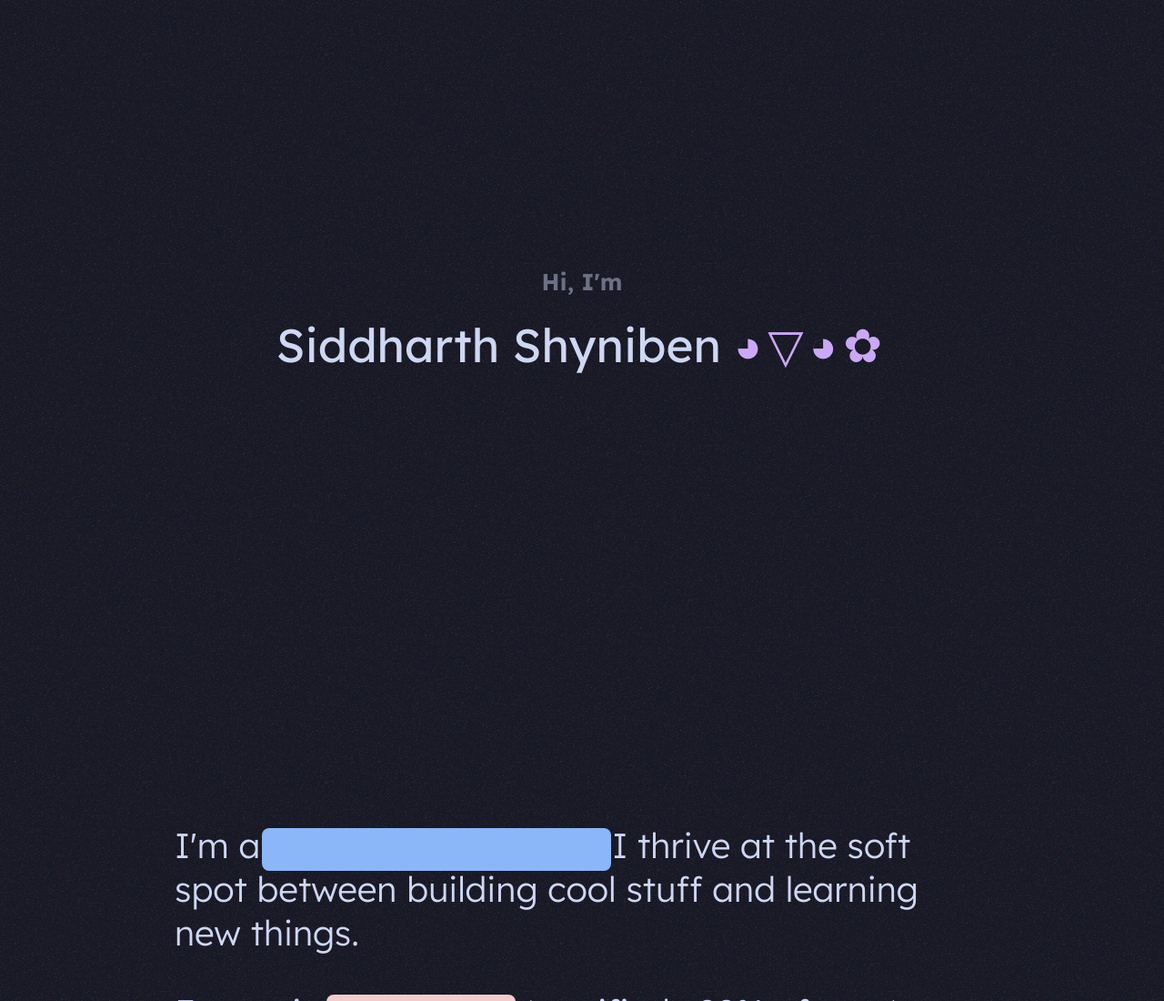
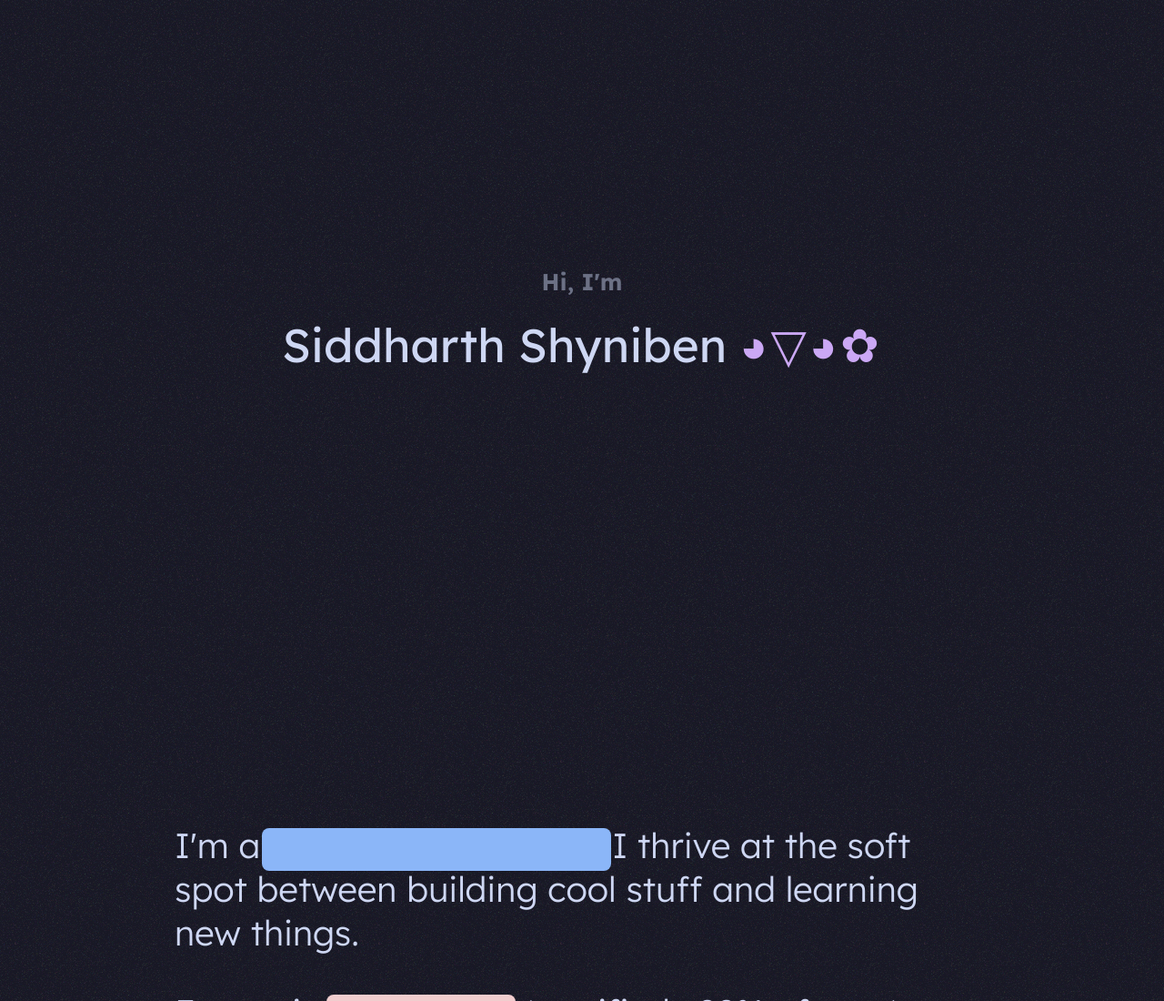
Before and after one commit to SiddharthShyniben/mp, a plain HTML site: page index.html in a window 1280 px wide. Shown: the top 1100 px of the page at 91% size. Drawn offline with nearby package versions, Linux system fonts and the light colour scheme.

Commit message:
Improve spacing of kaomoji

```diff
--- a/css/style.css
+++ b/css/style.css
@@ -51,7 +51,7 @@ body {
 
 .kaomoji {
   font-family: "Space Mono", monospace;
-  letter-spacing: 0.4rem;
+  letter-spacing: 0.2rem;
   user-select: none;
   animation: scale-up 2.5s linear forwards;
   color: var(--primary);
```
